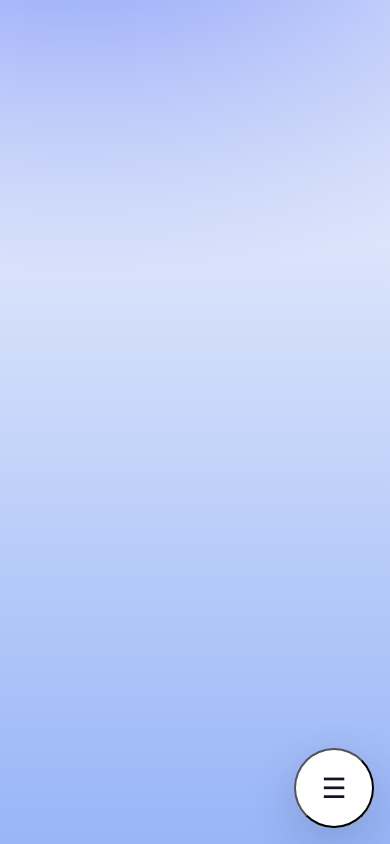
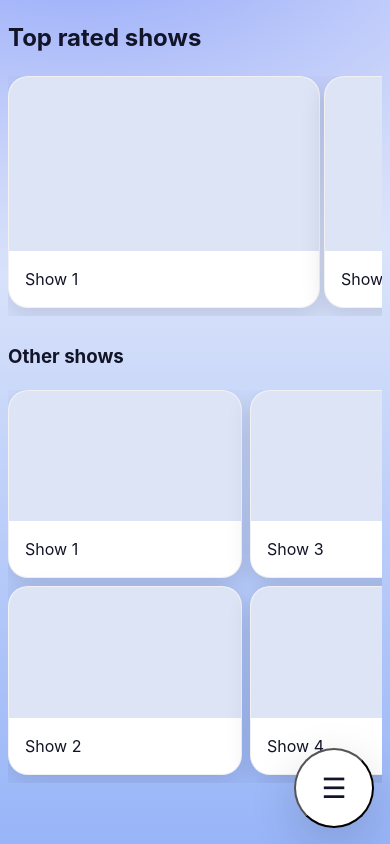
Before and after one commit to oriondor/tv-maze, a Nuxt app: page / in a window 390 px wide. Built offline with nearby package versions, Linux system fonts and the light colour scheme; no server answers.

Commit message:
Basic shows and show card component

```diff
--- /dev/null
+++ b/app/components/DashboardComponents/ShowCard.vue
@@ -0,0 +1,120 @@
+<script setup lang="ts">
+withDefaults(
+  defineProps<{
+    size?: "sm" | "lg";
+  }>(),
+  {
+    size: "lg",
+  }
+);
+</script>
+
+<template>
+  <div class="show-card" :data-size="size">
+    <div class="show-card__media">
+      <slot name="media" />
+    </div>
+
+    <div class="show-card__overlay">
+      <slot name="overlay" />
+    </div>
+
+    <div class="show-card__content">
+      <slot />
+    </div>
+  </div>
+</template>
+
+<style scoped>
+.show-card {
+  position: relative;
+  display: flex;
+  flex-direction: column;
+  overflow: hidden;
+  /* max-width: 80%; */
+
+  background: var(--bg-surface);
+  border-radius: var(--radius-xl);
+  box-shadow: var(--shadow-md);
+  border: 1px solid var(--border-subtle);
+
+  cursor: pointer;
+  transition: transform var(--transition-base),
+    box-shadow var(--transition-base), background-color var(--transition-base);
+}
+
+.show-card[data-size="lg"] {
+  width: clamp(280px, 80vw, 500px);
+}
+
+.show-card[data-size="sm"] {
+  width: clamp(180px, 60vw, 250px);
+}
+
+.show-card__media {
+  position: relative;
+  width: 100%;
+  aspect-ratio: 16/9;
+  background: var(--bg-surface-elevated);
+  overflow: hidden;
+}
+
+.show-card__media :slotted(img) {
+  width: 100%;
+  height: 100%;
+  object-fit: cover;
+  display: block;
+}
+
+.show-card__content {
+  padding: var(--space-4);
+  color: var(--text-primary);
+  font-family: var(--font-display);
+}
+
+.show-card__overlay {
+  position: absolute;
+  inset: 0;
+  z-index: 2;
+
+  display: flex;
+  align-items: center;
+  justify-content: center;
+
+  background: linear-gradient(
+    to top,
+    rgba(2, 8, 58, 0.65),
+    rgba(14, 24, 52, 0.15),
+    transparent
+  );
+
+  opacity: 0;
+  transform: translateY(8px);
+  pointer-events: none;
+
+  transition: opacity var(--transition-base), transform var(--transition-base);
+}
+
+.show-card:hover {
+  transform: translateY(-4px);
+  box-shadow: var(--shadow-lg);
+}
+
+.show-card:hover .show-card__overlay {
+  opacity: 1;
+  transform: translateY(0);
+}
+
+.show-card::after {
+  content: "";
+  position: absolute;
+  inset: 0;
+  background: var(--hover-overlay);
+  opacity: 0;
+  transition: opacity var(--transition-fast);
+}
+
+.show-card:hover::after {
+  opacity: 1;
+}
+</style>
--- /dev/null
+++ b/app/components/DashboardComponents/Shows.vue
@@ -0,0 +1,99 @@
+<script setup lang="ts">
+import { useWindowSize } from "@vueuse/core";
+
+const { height } = useWindowSize();
+const isCompactMode = computed(() => height.value < 900);
+
+const { containerRef, registerSection, onTouchStart, onTouchEnd } =
+  useVerticalSnapScroll({
+    enabled: isCompactMode,
+  });
+</script>
+
+<template>
+  <div
+    ref="containerRef"
+    class="shows-shell"
+    @touchstart="onTouchStart"
+    @touchend="onTouchEnd"
+  >
+    <section :ref="registerSection">
+      <h1>Top rated shows</h1>
+      <div class="shows-top">
+        <show-card v-for="n in 10" :key="n">
+          Show {{ n }}
+          <template #overlay>Top show</template>
+        </show-card>
+      </div>
+    </section>
+    <section :ref="registerSection">
+      <h3>Other shows</h3>
+      <div class="shows-bottom">
+        <show-card v-for="n in 20" :key="n" size="sm">
+          Show {{ n }}
+          <template #overlay>Details</template>
+        </show-card>
+      </div>
+    </section>
+  </div>
+</template>
+
+<style scoped lang="scss">
+.shows-shell {
+  height: 100vh;
+  width: 100%;
+  overflow: hidden;
+  display: flex;
+  flex-direction: column;
+  align-items: stretch;
+  gap: var(--space-2);
+  padding-inline: var(--space-2);
+}
+
+.shows-top,
+.shows-bottom {
+  flex: 0 0 auto;
+  scrollbar-width: none;
+  -ms-overflow-style: none;
+}
+
+.shows-top::-webkit-scrollbar,
+.shows-bottom::-webkit-scrollbar {
+  display: none;
+}
+
+.shows-top {
+  display: grid;
+  grid-auto-flow: column;
+  grid-auto-columns: max-content;
+
+  gap: var(--space-1);
+  overflow-x: auto;
+  overflow-y: hidden;
+
+  scroll-snap-type: x proximity;
+  -webkit-overflow-scrolling: touch;
+  padding-bottom: var(--space-2);
+}
+
+.shows-bottom {
+  display: grid;
+
+  grid-template-rows: repeat(2, auto);
+
+  grid-auto-flow: column;
+  grid-auto-columns: max-content;
+
+  gap: var(--space-2);
+  overflow-x: auto;
+  overflow-y: hidden;
+
+  padding-bottom: var(--space-2);
+  -webkit-overflow-scrolling: touch;
+}
+
+.shows-top > *,
+.shows-bottom > * {
+  scroll-snap-align: start;
+}
+</style>
--- /dev/null
+++ b/app/composables/useVerticalSnapScroll.ts
@@ -0,0 +1,99 @@
+import { ref, onMounted, onUnmounted, type Ref } from "vue";
+
+interface UseVerticalSnapScrollOptions {
+  enabled: Ref<boolean>;
+  swipeThreshold?: number;
+  lockDuration?: number;
+}
+
+export function useVerticalSnapScroll(options: UseVerticalSnapScrollOptions) {
+  const { enabled, swipeThreshold = 40, lockDuration = 500 } = options;
+
+  const containerRef = ref<HTMLElement | null>(null);
+  const sections: HTMLElement[] = [];
+
+  const activeIndex = ref(0);
+  let isAnimating = false;
+  let touchStartY = 0;
+
+  function registerSection(el: Element | ComponentPublicInstance | null) {
+    if (el instanceof HTMLElement) {
+      sections.push(el);
+    }
+  }
+
+  function scrollTo(index: number) {
+    if (isAnimating) return;
+    const el = sections[index];
+    if (!el) return;
+
+    isAnimating = true;
+    activeIndex.value = index;
+
+    el.scrollIntoView({
+      behavior: "smooth",
+      block: "start",
+    });
+
+    setTimeout(() => {
+      isAnimating = false;
+    }, lockDuration);
+  }
+
+  function onWheel(e: WheelEvent) {
+    if (!enabled.value || isAnimating) return;
+
+    const absX = Math.abs(e.deltaX);
+    const absY = Math.abs(e.deltaY);
+
+    // ignore horizontal or weak gestures
+    if (absX > absY || absY < 10) return;
+
+    e.preventDefault();
+
+    if (e.deltaY > 0 && activeIndex.value < sections.length - 1) {
+      scrollTo(activeIndex.value + 1);
+    }
+
+    if (e.deltaY < 0 && activeIndex.value > 0) {
+      scrollTo(activeIndex.value - 1);
+    }
+  }
+
+  function onTouchStart(e: TouchEvent) {
+    if (!enabled.value || !e.touches[0]) return;
+    touchStartY = e.touches[0].clientY;
+  }
+
+  function onTouchEnd(e: TouchEvent) {
+    if (!enabled.value || isAnimating || !e.changedTouches[0]) return;
+
+    const delta = e.changedTouches[0].clientY - touchStartY;
+
+    if (delta < -swipeThreshold && activeIndex.value < sections.length - 1) {
+      scrollTo(activeIndex.value + 1);
+    }
+
+    if (delta > swipeThreshold && activeIndex.value > 0) {
+      scrollTo(activeIndex.value - 1);
+    }
+  }
+
+  onMounted(() => {
+    containerRef.value?.addEventListener("wheel", onWheel, {
+      passive: false,
+    });
+  });
+
+  onUnmounted(() => {
+    containerRef.value?.removeEventListener("wheel", onWheel);
+  });
+
+  return {
+    containerRef,
+    registerSection,
+    activeIndex,
+    onTouchStart,
+    onTouchEnd,
+  };
+}
--- a/app/pages/index.vue
+++ b/app/pages/index.vue
@@ -1,5 +1,16 @@
 <script setup lang="ts"></script>
 
 <template>
-  <genres></genres>
+  <div class="page">
+    <genres />
+    <shows />
+  </div>
 </template>
+
+<style scoped lang="scss">
+.page {
+  display: flex;
+  align-items: flex-start;
+  gap: var(--space-4);
+}
+</style>
--- a/eslint.config.ts
+++ b/eslint.config.ts
@@ -24,6 +24,9 @@ export default defineConfig([
         defineExpose: "readonly",
         withDefaults: "readonly",
         useAttrs: "readonly",
+        onMounted: "readonly",
+        onUnmounted: "readonly",
+        useTemplateRef: "readonly",
       },
     },
   },
```
Also changed, not shown: 2 other files (tests, documents, lock files or other folders).
